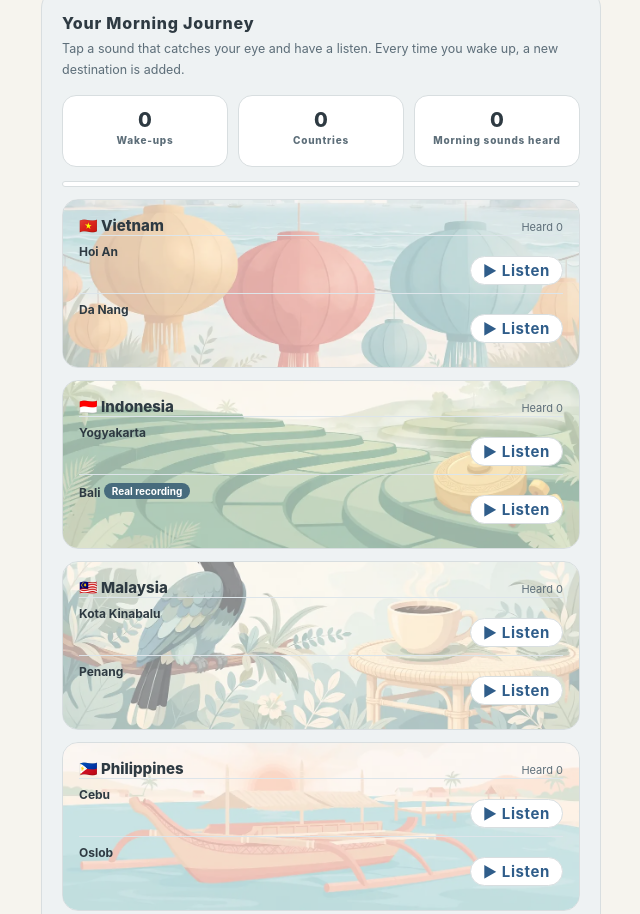
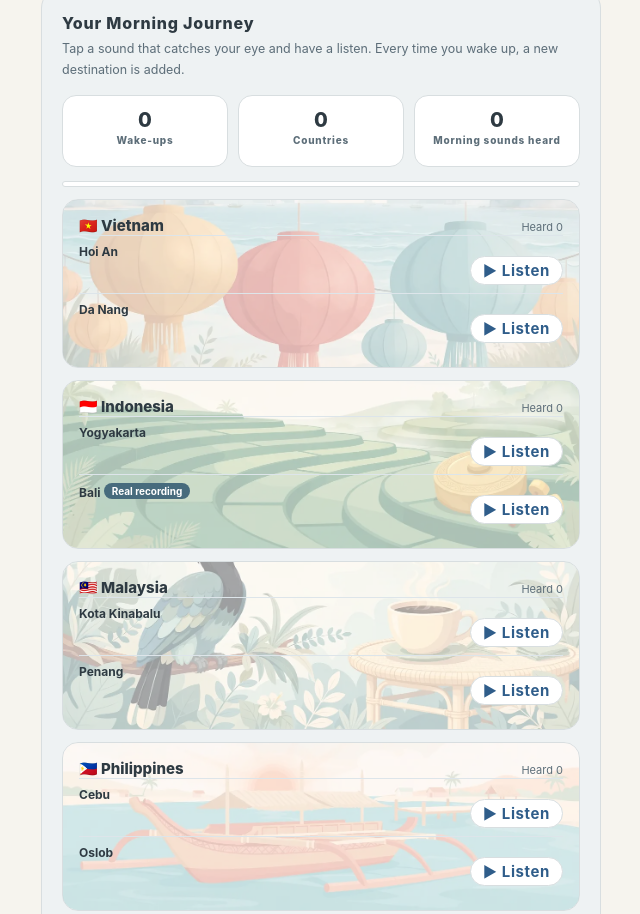
Before and after one commit to Yuichiro-Morimoto/world-alarm, a plain HTML site: page index.html in a window 1280 px wide. Shown: the part 1771-2685 px from the top of the page, without its empty margins (319-959 px from the left). Drawn offline with Linux system fonts and the light colour scheme.

Commit message:
Update index.html: reduce background illustration opacity 0.5 to 0.42

```diff
--- a/index.html
+++ b/index.html
@@ -99,7 +99,7 @@
   .bar{height:6px;background:#fff;border:1px solid var(--line);border-radius:99px;overflow:hidden}
   .bar i{display:block;height:100%;background:linear-gradient(90deg,var(--ink2),var(--ink));width:0%}
   .country{background:#fff;border:1px solid var(--line);border-radius:16px;padding:16px;margin-top:12px;position:relative;overflow:hidden}
-  .country::before{content:"";position:absolute;inset:0;background-image:var(--country-bg,none);background-size:100% auto;background-position:center bottom;background-repeat:no-repeat;opacity:.5;pointer-events:none}
+  .country::before{content:"";position:absolute;inset:0;background-image:var(--country-bg,none);background-size:100% auto;background-position:center bottom;background-repeat:no-repeat;opacity:.42;pointer-events:none}
   .country>*{position:relative}
   .country.playing{outline:2px solid var(--ink2)}
   .country .head{display:flex;justify-content:space-between;align-items:baseline}
```
